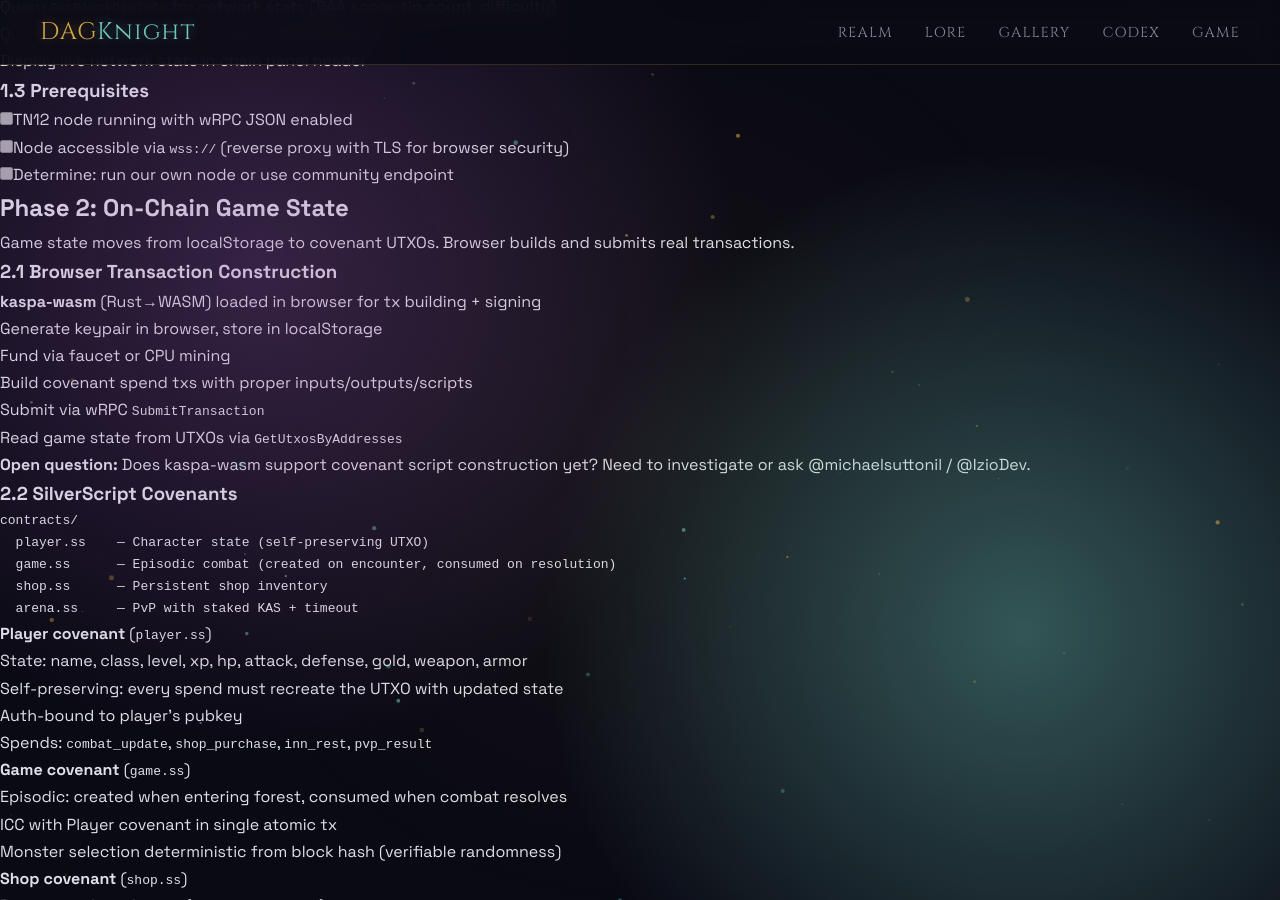
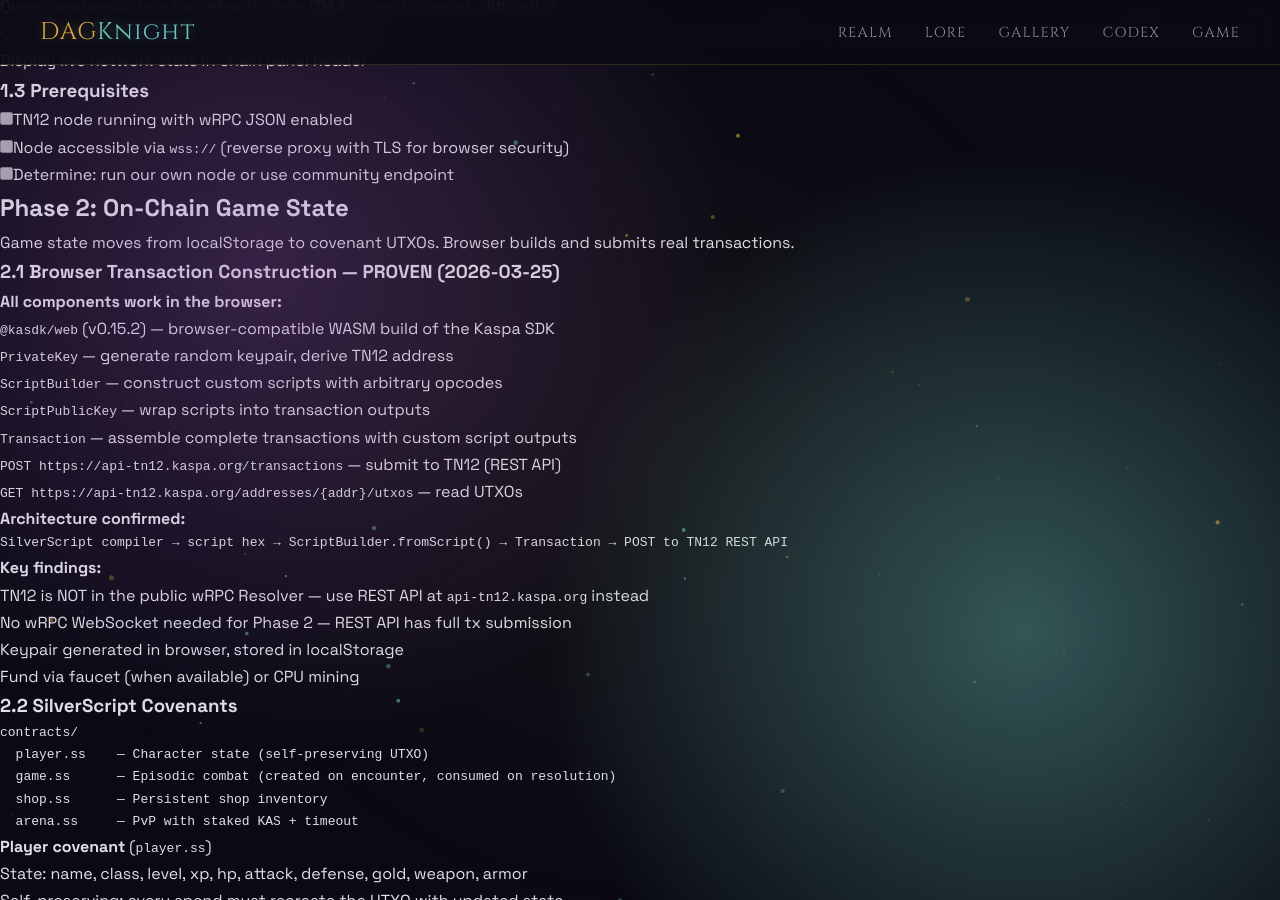
Before and after one commit to creative-inference/dagknight.xyz, a Jekyll site: the page built from PLAN.md, in a window 1280 px wide and 900 px high, scrolled down 917 px. Built offline with Jekyll 4.4.1, drawn with Linux system fonts in a browser that asks for light colours; our own code applies the rules of GitHub Pages for plain Markdown files; some of the changed text lies outside the part shown.

Commit message:
Draft player.ss SilverScript covenant + update plan with proven findings
Player covenant: self-preserving UTXO with 83-byte state encoding
(name, class, level, stats, equipment, daily counters, owner pubkey).
Entrypoints: create, combat_update, shop_purchase, inn_rest,
daily_reset, pvp_result, withdraw.

Plan updated: browser tx construction confirmed working with @kasdk/web.
ScriptBuilder + Transaction + REST API POST = full pipeline, no backend.

Co-Authored-By: Claude Opus 4.6 (1M context) <noreply@anthropic.com>

````diff
--- a/PLAN.md
+++ b/PLAN.md
@@ -53,15 +53,27 @@ Replace the simulated chain log with real BlockDAG data.
 
 Game state moves from localStorage to covenant UTXOs. Browser builds and submits real transactions.
 
-### 2.1 Browser Transaction Construction
-- **kaspa-wasm** (Rust→WASM) loaded in browser for tx building + signing
-- Generate keypair in browser, store in localStorage
-- Fund via faucet or CPU mining
-- Build covenant spend txs with proper inputs/outputs/scripts
-- Submit via wRPC `SubmitTransaction`
-- Read game state from UTXOs via `GetUtxosByAddresses`
+### 2.1 Browser Transaction Construction — PROVEN (2026-03-25)
 
-**Open question:** Does kaspa-wasm support covenant script construction yet? Need to investigate or ask @michaelsuttonil / @IzioDev.
+**All components work in the browser:**
+- `@kasdk/web` (v0.15.2) — browser-compatible WASM build of the Kaspa SDK
+- `PrivateKey` — generate random keypair, derive TN12 address
+- `ScriptBuilder` — construct custom scripts with arbitrary opcodes
+- `ScriptPublicKey` — wrap scripts into transaction outputs
+- `Transaction` — assemble complete transactions with custom script outputs
+- `POST https://api-tn12.kaspa.org/transactions` — submit to TN12 (REST API)
+- `GET https://api-tn12.kaspa.org/addresses/{addr}/utxos` — read UTXOs
+
+**Architecture confirmed:**
+```
+SilverScript compiler → script hex → ScriptBuilder.fromScript() → Transaction → POST to TN12 REST API
+```
+
+**Key findings:**
+- TN12 is NOT in the public wRPC Resolver — use REST API at `api-tn12.kaspa.org` instead
+- No wRPC WebSocket needed for Phase 2 — REST API has full tx submission
+- Keypair generated in browser, stored in localStorage
+- Fund via faucet (when available) or CPU mining
 
 ### 2.2 SilverScript Covenants
 
@@ -145,9 +157,10 @@ proofs/                   — RISC Zero guest programs (Phase 2)
 ```
 
 ## Open Questions
-- [ ] Does kaspa-wasm support covenant script construction in browser?
-- [ ] TN12 node hosting — run our own or community endpoint?
+- [x] ~~Does kaspa-wasm support covenant script construction in browser?~~ YES — `@kasdk/web` v0.15.2, `ScriptBuilder` + `Transaction` confirmed working (2026-03-25)
+- [x] ~~TN12 node hosting~~ — REST API at `api-tn12.kaspa.org` is public, includes tx submission
 - [ ] Faucet — need test KAS for Phase 2 (CPU mine or request from team?)
 - [ ] SilverScript stability — compiler API may change before mainnet (May 5, 2026)
 - [ ] Verifiable randomness — block hash as monster seed fair enough for demo?
 - [ ] Browser wallet extensions — will KasWare add covenant tx support?
+- [ ] SilverScript → script hex — can we compile in browser (WASM compiler) or pre-compile and embed?
````
Also changed, not shown: 1 other file.
